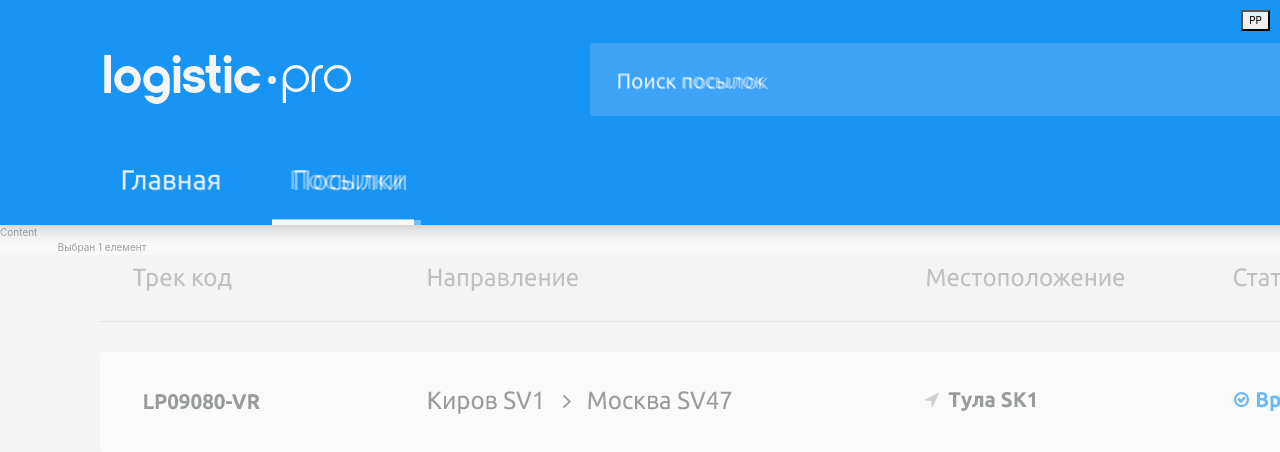
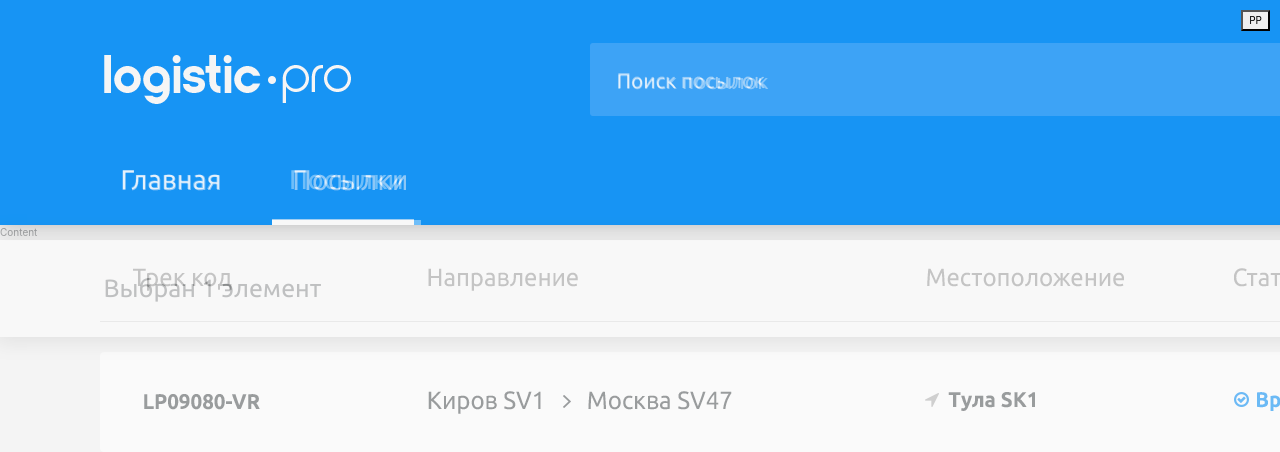
Before and after one commit to slexx1234/logistic-pro, a Nuxt app: page / in a window 1280 px wide. Shown: the top 452 px of the page. Built offline with nearby package versions, Linux system fonts and the light colour scheme.

Commit message:
Сделал футер

```diff
--- a/components/LFooter.vue
+++ b/components/LFooter.vue
@@ -1,7 +1,7 @@
 <template>
     <footer class="footer">
         <l-container>
-            Выбран 1 елемент
+            Выбран 1 элемент
         </l-container>
     </footer>
 </template>
--- a/styles/_checkbox.scss
+++ b/styles/_checkbox.scss
@@ -26,7 +26,6 @@
     font-size: 2.3rem;
     color: #fff;
     padding-left: 1rem;
-    padding-right: 1.4rem;
     line-height: 1;
   }
 }
--- a/styles/_layout.scss
+++ b/styles/_layout.scss
@@ -3,9 +3,13 @@
     background: #F4F4F4;
 }
 
+.header,
+.footer {
+    width: 2300px;
+}
+
 .header {
     background: #2196F2;
-    width: 2300px;
     padding-top: 4.3rem;
     box-shadow: 0 0 2rem 0.5rem rgba(black, 0.2);
     .logo {
@@ -32,6 +36,16 @@
         }
     }
 }
+
+.footer {
+    background: #fff;
+    box-shadow: 0 0 2rem 0.5rem rgba(black, 0.2);
+    color: #6E7274;
+    font-size: 2.5rem;
+    padding: 3rem 0;
+    font-family: 'Ubuntu', sans-serif;
+}
+
 .container {
     width: 91%;
     margin: auto;
```
